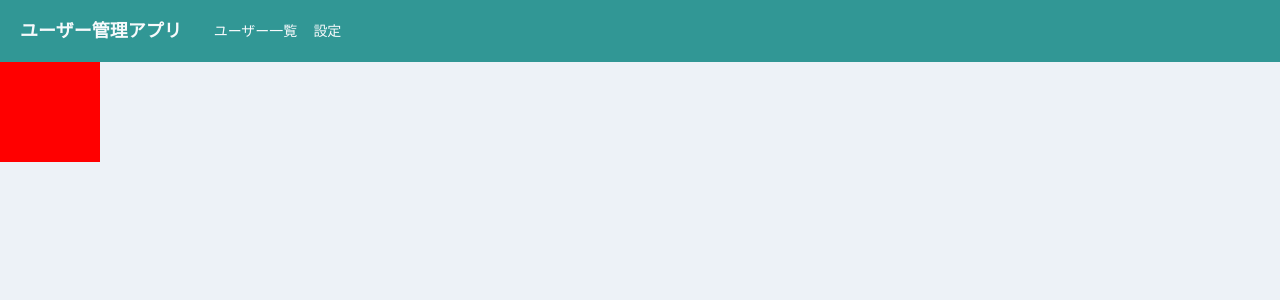
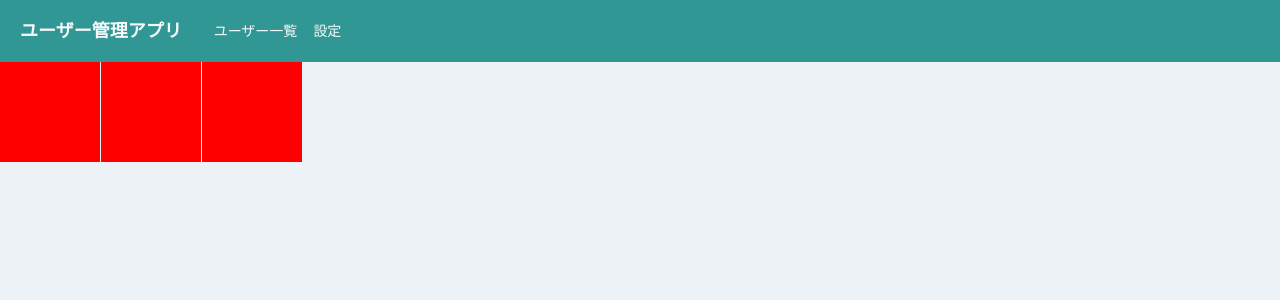
Before and after one commit to yukimo/ChakraUI_Mitame_dake, a React (Create React App) app: page /home/user_management in a window 1280 px wide. Shown: the top 300 px of the page. Built offline with nearby package versions, Linux system fonts and the light colour scheme.

Commit message:
Arrey_example Arreyexample

```diff
--- a/src/compornents/atoms/button/PrimaryButton.tsx
+++ b/src/compornents/atoms/button/PrimaryButton.tsx
@@ -1,13 +1,23 @@
-import { memo, VFC, ReactNode } from "react";
-import {Button} from "@chakra-ui/react";
-
-type Props={
-children:ReactNode;
+import { memo, VFC, useCallback, ReactNode } from "react";
+import { Button } from "@chakra-ui/react";
+import { useHistory } from "react-router-dom";
+type Props = {
+  children: ReactNode;
 };
 
 export const PrimaryButton: VFC<Props> = memo((props) => {
-const{children}=props;
+  const history = useHistory();
+  const onClickHome = useCallback(() => history.push("/home"), []);
+
+  const { children } = props;
   return (
-<Button bg="teal.400" color="white" _hover={{opacity:0.8}}>{children}</Button>
+    <Button
+      onClick={onClickHome}
+      bg="teal.400"
+      color="white"
+      _hover={{ opacity: 0.8 }}
+    >
+      {children}
+    </Button>
   );
 });
--- a/src/compornents/pages/UserManagement.tsx
+++ b/src/compornents/pages/UserManagement.tsx
@@ -1,12 +1,16 @@
 import { memo, VFC } from "react";
-import{Wrap, WrapItem}from"@chakra-ui/react";
+import { Wrap, WrapItem } from "@chakra-ui/react";
 
 export const UserManagement: VFC = memo(() => {
-  return(
-    <Wrap>
-    <WrapItem>
-    <div style={{width:'100px', height:'100px', backgroundColor:'red'}} />
-    </WrapItem>
+  return (
+    <Wrap spacing="1px">
+      {[...Array(3)].map(() => (
+        <WrapItem>
+          <div
+            style={{ width: "100px", height: "100px", backgroundColor: "red" }}
+          />
+        </WrapItem>
+      ))}
     </Wrap>
   );
 });
```
